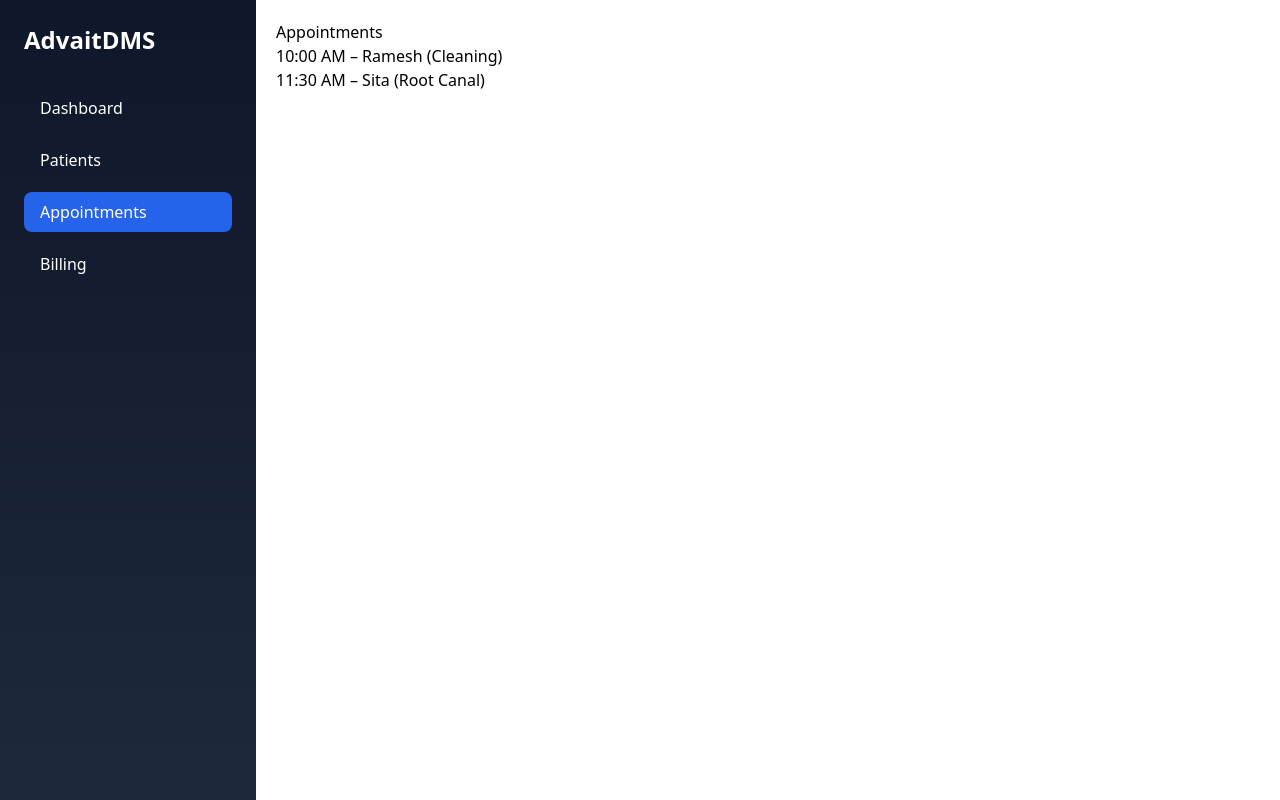
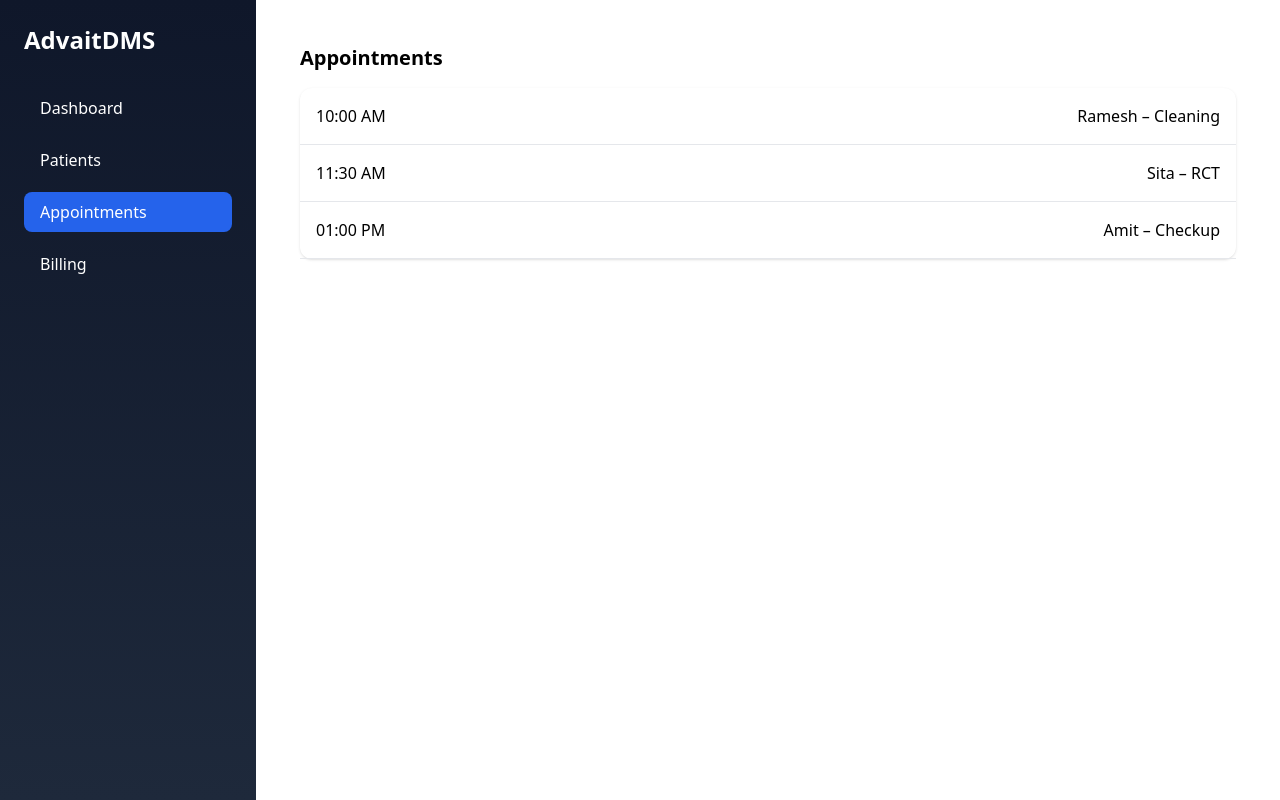
Before and after one commit to psh2590/advait-dms-frontend, a React (Vite) app: page /appointments in a window 1280 px wide. Built offline with nearby package versions, Linux system fonts and the light colour scheme.

Commit message:
Update Appointments component with dynamic slots
Refactor Appointments component to use dynamic slots data and improve layout.

```diff
--- a/src/pages/Appointments.jsx
+++ b/src/pages/Appointments.jsx
@@ -1,11 +1,32 @@
 export default function Appointments() {
+  const slots = [
+    { time: "10:00 AM", name: "Ramesh", type: "Cleaning" },
+    { time: "11:30 AM", name: "Sita", type: "RCT" },
+    { time: "01:00 PM", name: "Amit", type: "Checkup" },
+  ];
+
   return (
-    <>
-      <h1>Appointments</h1>
-      <ul>
-        <li>10:00 AM – Ramesh (Cleaning)</li>
-        <li>11:30 AM – Sita (Root Canal)</li>
-      </ul>
-    </>
+    <div className="p-6">
+      <h1 className="text-xl font-semibold mb-4 dark:text-white">
+        Appointments
+      </h1>
+
+      <div className="bg-white dark:bg-slate-800 rounded-xl shadow">
+        {slots.map((a, i) => (
+          <div
+            key={i}
+            className="flex justify-between p-4 border-b
+                       dark:border-slate-700"
+          >
+            <span className="font-medium dark:text-white">
+              {a.time}
+            </span>
+            <span className="dark:text-slate-300">
+              {a.name} – {a.type}
+            </span>
+          </div>
+        ))}
+      </div>
+    </div>
   );
 }
```
